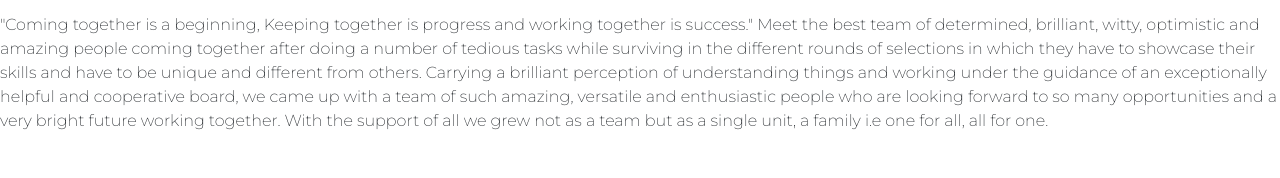
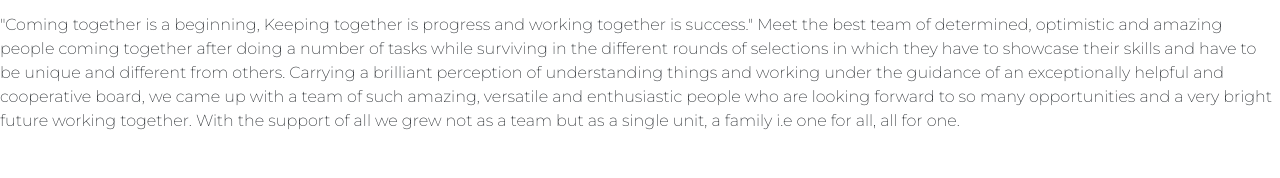
Before and after one commit to ISTE-TIET/ISTE-WEBSITE, a website: page team/index.html in a window 1280 px wide. Shown: the part 99-277 px from the top of the page. Drawn offline with nearby package versions, Linux system fonts and the light colour scheme; files that its build step writes are made by us from their sources; files whose address does not match are found by name.

Commit message:
Update index.html

```diff
--- a/team/index.html
+++ b/team/index.html
@@ -59,8 +59,8 @@
         </h5>
         <p class="team-para">"Coming together is a beginning, Keeping together is progress and working together is success."
 
-        Meet the best team of determined, brilliant, witty, optimistic and amazing people coming together after doing a number
-        of tedious tasks while surviving in the different rounds of selections in which they have to showcase their skills and
+        Meet the best team of determined, optimistic and amazing people coming together after doing a number
+        of tasks while surviving in the different rounds of selections in which they have to showcase their skills and
         have to be unique and different from others.
         Carrying a brilliant perception of understanding things and working under the guidance of an exceptionally helpful and
         cooperative board, we came up with a team of such amazing, versatile and enthusiastic people who are looking forward to
```
